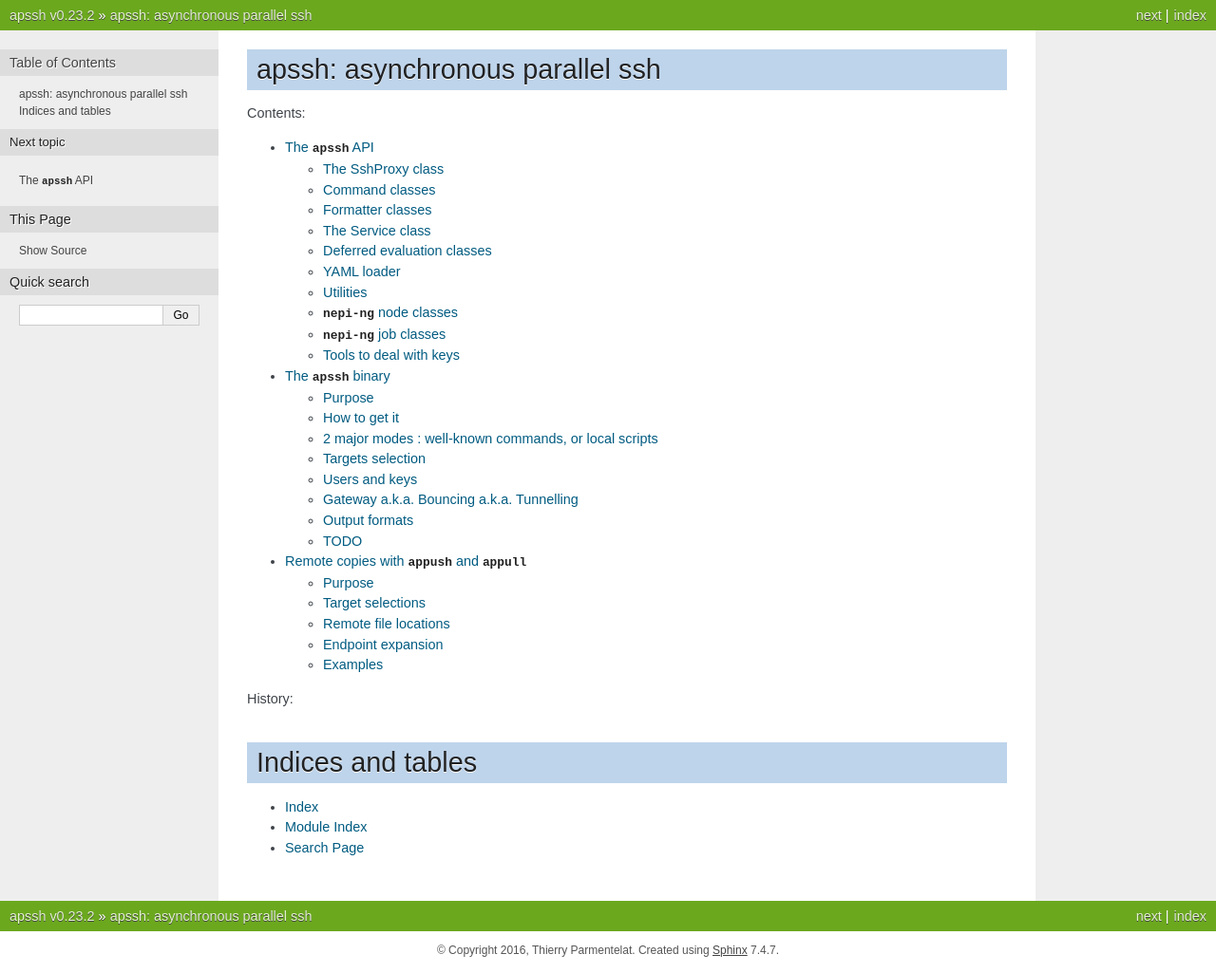
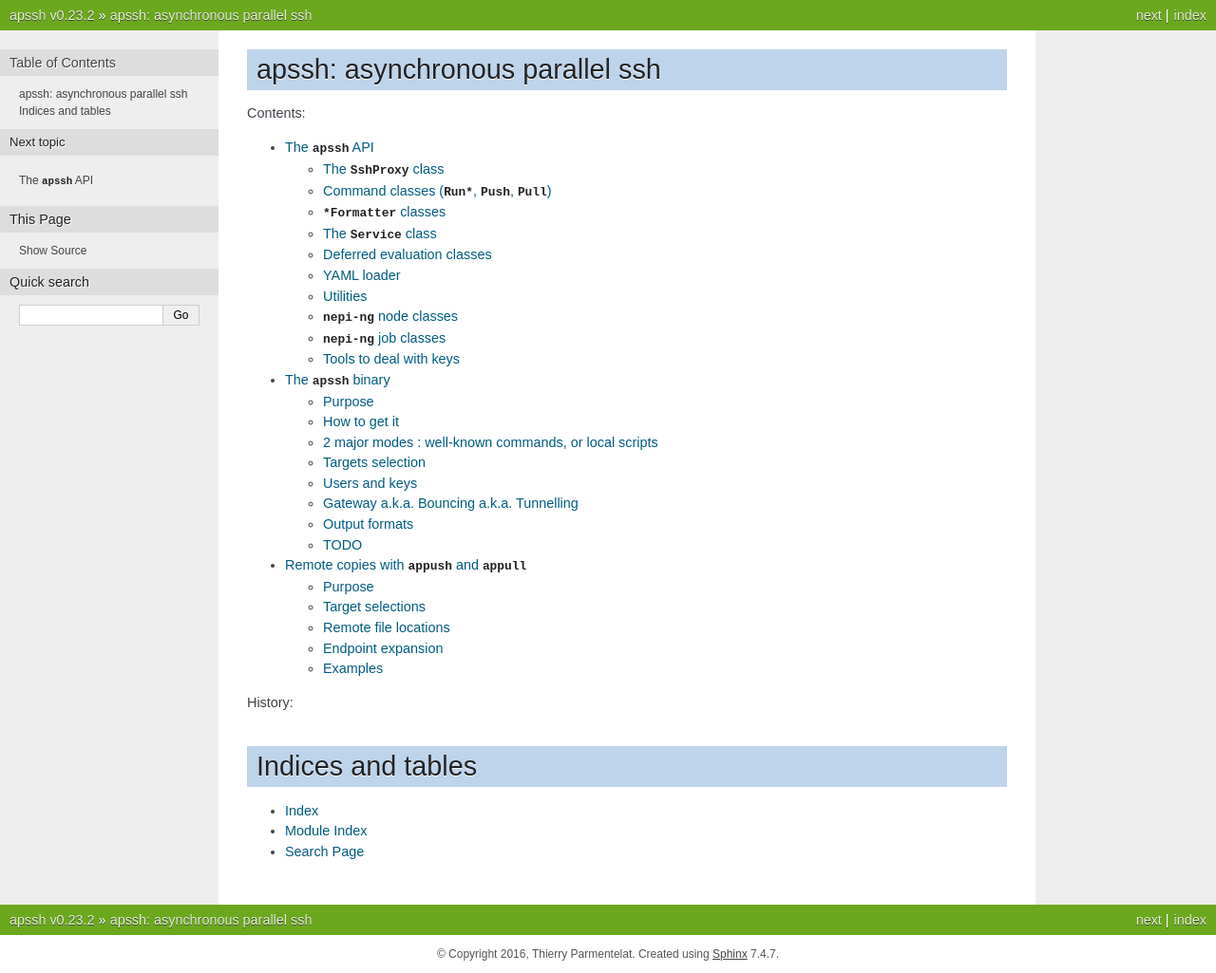
Before and after one commit to parmentelat/apssh, a Sphinx documentation site: the page built from sphinx/index.rst, in a window 1280 px wide. Shown: the whole page at 95% size. Built offline with Sphinx 7.4.7, drawn with Linux system fonts in a browser that asks for light colours.

Commit message:
final tweak in the doc

```diff
--- a/sphinx/API.rst
+++ b/sphinx/API.rst
@@ -7,7 +7,7 @@
 
 No need to import module ``apssh.sshjob`` here.
 
-The SshProxy class
+The ``SshProxy`` class
 ------------------------------
 
 .. automodule:: apssh.sshproxy
@@ -15,15 +15,15 @@
 
 -----
 
-Command classes
-------------------------------
+Command classes (``Run*``, ``Push``, ``Pull``)
+----------------------------------------------
 
 .. automodule:: apssh.commands
 		:members:
 
-		-----
+-----
 
-Formatter classes
+``*Formatter`` classes
 ------------------------------
 
 .. automodule:: apssh.formatters
@@ -33,7 +33,7 @@
 
 -----
 
-The Service class
+The ``Service`` class
 ------------------------------
 
 .. automodule:: apssh.service
```
Also changed, not shown: sphinx/README-apssh.md (+1 -1 lines).
